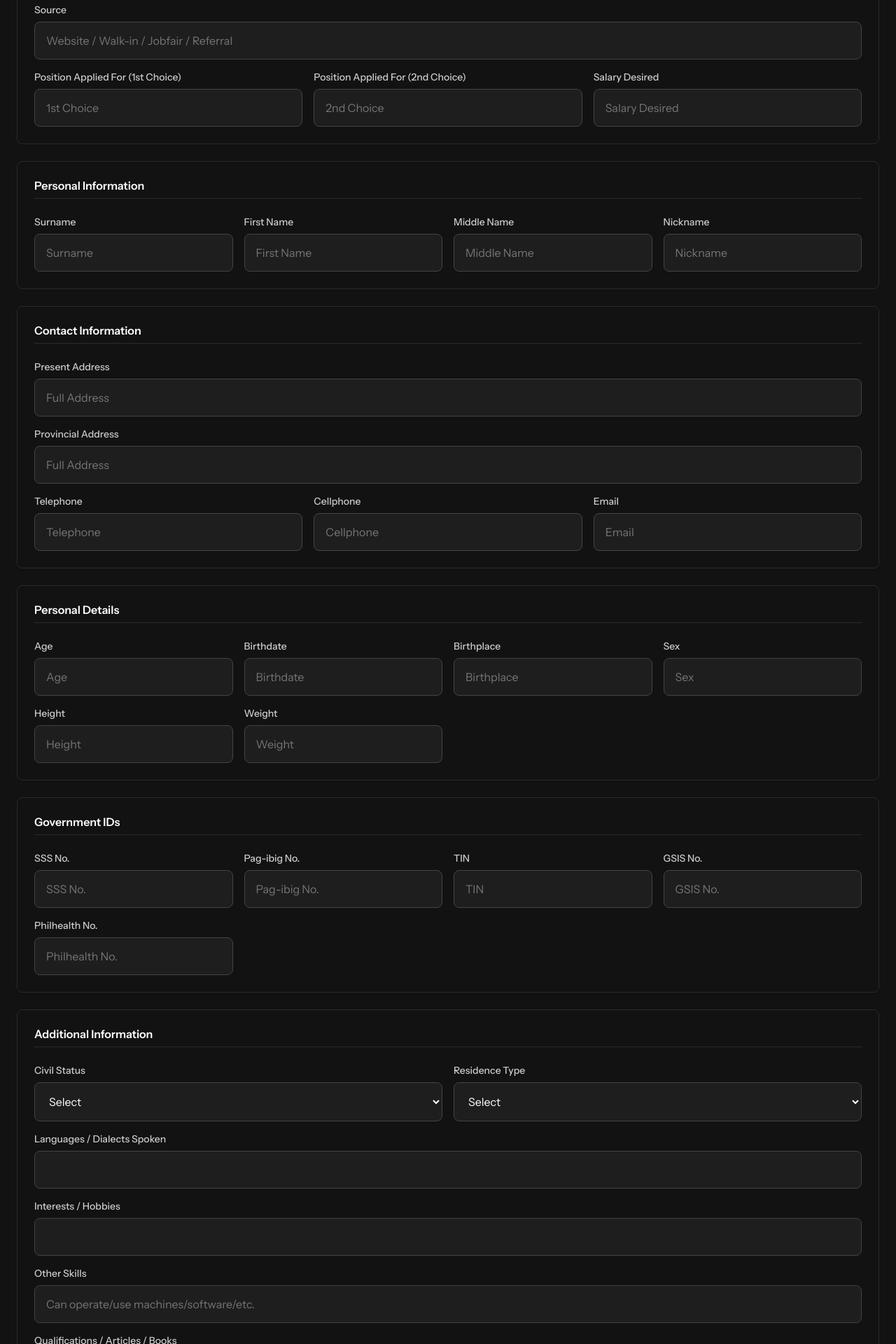
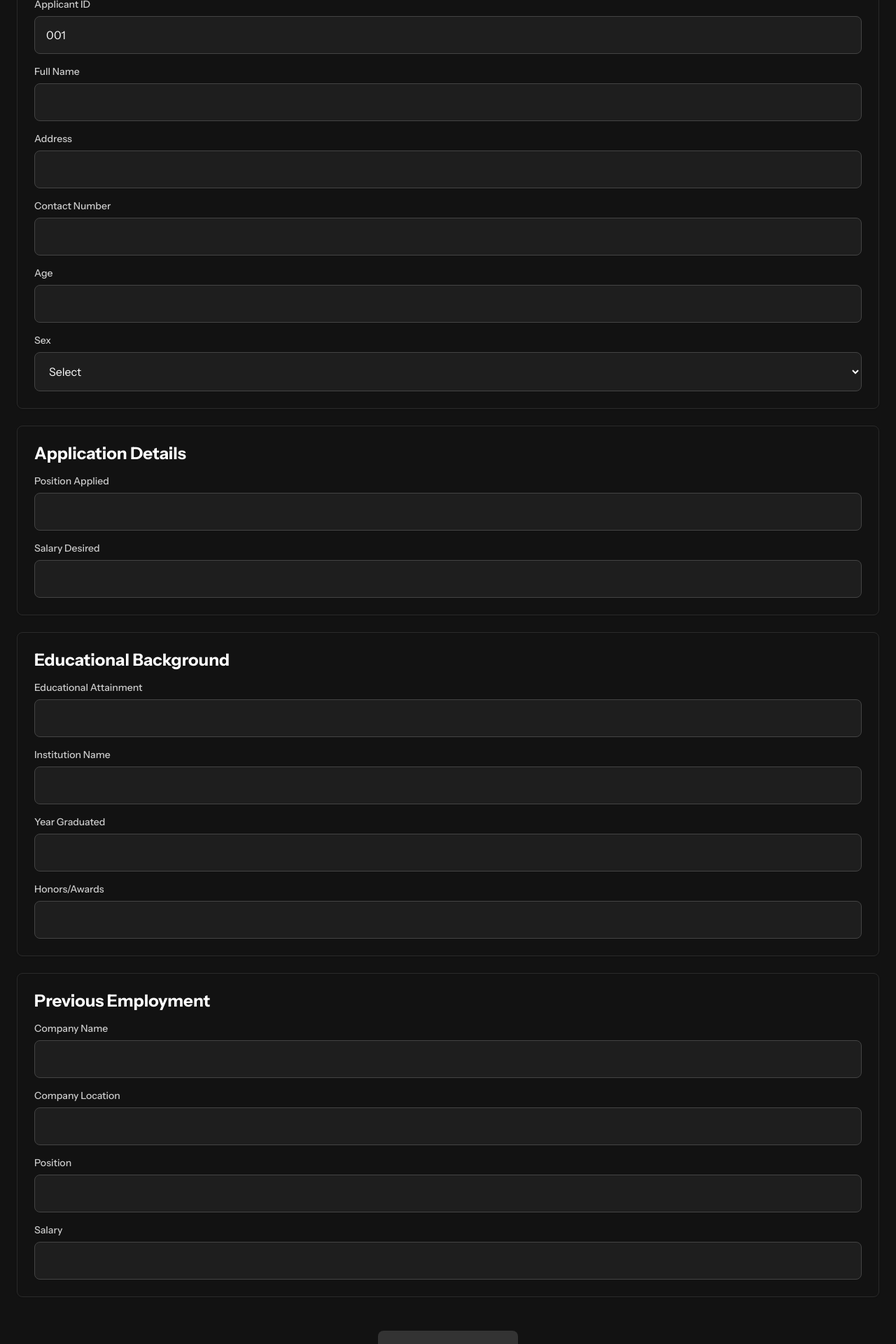
Before and after one commit to antuK3n/IM-Application-WebApp, a Next.js app in the folder apps/web/: page /apply in a window 1280 px wide. Shown: the part 160-2080 px from the top of the page at 70% size. Built offline with nearby package versions, Linux system fonts and the light colour scheme.

Commit message:
refactor

```diff
--- a/apps/web/app/components/ApplicationForm.tsx
+++ b/apps/web/app/components/ApplicationForm.tsx
@@ -1,237 +1,207 @@
-import { Formik, Form, Field } from 'formik';
+'use client';
+
+import { useState } from 'react';
+import { Formik, Form, Field, ErrorMessage } from 'formik';
+import * as Yup from 'yup';
 import styles from '../page.module.css';
+import { useRouter } from 'next/navigation';
+
+const validationSchema = Yup.object({
+  name: Yup.string().required('Name is required'),
+  address: Yup.string().required('Address is required'),
+  contactNumber: Yup.string().required('Contact number is required'),
+  age: Yup.number().required('Age is required').min(18, 'Must be at least 18 years old'),
+  sex: Yup.string().required('Sex is required'),
+  positionApplied: Yup.string().required('Position applied is required'),
+  salaryDesired: Yup.number().required('Salary desired is required'),
+  educationalAttainment: Yup.string().required('Educational attainment is required'),
+  institutionName: Yup.string().required('Institution name is required'),
+  yearGraduated: Yup.number().required('Year graduated is required'),
+  honors: Yup.string(),
+  companyName: Yup.string().required('Company name is required'),
+  companyLocation: Yup.string().required('Company location is required'),
+  position: Yup.string().required('Position is required'),
+  salary: Yup.number().required('Salary is required'),
+});
 
 export default function ApplicationForm() {
+  const router = useRouter();
+  const [message, setMessage] = useState<{ type: 'success' | 'error'; text: string } | null>(null);
+  const [isSubmitting, setIsSubmitting] = useState(false);
+
   return (
     <div className={styles.formContainer}>
       <Formik
         initialValues={{
-          source: '',
-          position1: '',
-          position2: '',
-          salary: '',
-          surname: '',
-          firstName: '',
-          middleName: '',
-          nickname: '',
-          presentAddress: '',
-          provincialAddress: '',
-          contactTel: '',
-          contactCell: '',
-          contactEmail: '',
+          applicantId: '001',
+          name: '',
+          address: '',
+          contactNumber: '',
           age: '',
-          birthdate: '',
-          birthplace: '',
           sex: '',
-          height: '',
-          weight: '',
-          sss: '',
-          pagibig: '',
-          tin: '',
-          gsis: '',
-          philhealth: '',
-          civilStatus: '',
-          residence: '',
-          languages: '',
-          hobbies: '',
-          skills: '',
-          qualifications: '',
-          willingToAssign: '',
-          preferredLocation: '',
+          positionApplied: '',
+          salaryDesired: '',
+          educationalAttainment: '',
+          institutionName: '',
+          yearGraduated: '',
+          honors: '',
+          companyName: '',
+          companyLocation: '',
+          position: '',
+          salary: ''
         }}
-        onSubmit={(values) => {
-          console.log('Form submitted:', values);
+        validationSchema={validationSchema}
+        onSubmit={async (values) => {
+          setIsSubmitting(true);
+          setMessage(null);
+          try {
+            const response = await fetch('/api/applications', {
+              method: 'POST',
+              headers: {
+                'Content-Type': 'application/json',
+              },
+              body: JSON.stringify(values),
+            });
+
+            const data = await response.json();
+
+            if (!response.ok) {
+              throw new Error(data.error || 'Failed to submit application');
+            }
+
+            router.push('/success');
+          } catch (error) {
+            setMessage({
+              type: 'error',
+              text: error instanceof Error ? error.message : 'Failed to submit application',
+            });
+          } finally {
+            setIsSubmitting(false);
+          }
         }}
       >
         {({ isSubmitting }) => (
-          <Form>
+          <Form className={styles.form}>
+            {message && (
+              <div className={`${styles.message} ${styles[message.type]}`}>
+                {message.text}
+              </div>
+            )}
+
             <div className={styles.formSection}>
-              <h2 className={styles.sectionTitle}>Application Information</h2>
+              <h2>Personal Information</h2>
               <div className={styles.formGroup}>
-                <label>Source</label>
-                <Field name="source" placeholder="Website / Walk-in / Jobfair / Referral" />
+                <label htmlFor="applicantId">Applicant ID</label>
+                <Field type="text" id="applicantId" name="applicantId" disabled />
               </div>
-              <div className={styles.formRow}>
+
               <div className={styles.formGroup}>
-                  <label>Position Applied For (1st Choice)</label>
-                  <Field name="position1" placeholder="1st Choice" />
+                <label htmlFor="name">Full Name</label>
+                <Field type="text" id="name" name="name" />
+                <ErrorMessage name="name" component="div" className={styles.error} />
               </div>
+
               <div className={styles.formGroup}>
-                  <label>Position Applied For (2nd Choice)</label>
-                  <Field name="position2" placeholder="2nd Choice" />
+                <label htmlFor="address">Address</label>
+                <Field type="text" id="address" name="address" />
+                <ErrorMessage name="address" component="div" className={styles.error} />
               </div>
+
               <div className={styles.formGroup}>
-                  <label>Salary Desired</label>
-                  <Field name="salary" placeholder="Salary Desired" />
+                <label htmlFor="contactNumber">Contact Number</label>
+                <Field type="text" id="contactNumber" name="contactNumber" />
+                <ErrorMessage name="contactNumber" component="div" className={styles.error} />
               </div>
+
+              <div className={styles.formGroup}>
+                <label htmlFor="age">Age</label>
+                <Field type="number" id="age" name="age" />
+                <ErrorMessage name="age" component="div" className={styles.error} />
+              </div>
+
+              <div className={styles.formGroup}>
+                <label htmlFor="sex">Sex</label>
+                <Field as="select" id="sex" name="sex">
+                  <option value="">Select</option>
+                  <option value="M">Male</option>
+                  <option value="F">Female</option>
+                </Field>
+                <ErrorMessage name="sex" component="div" className={styles.error} />
               </div>
             </div>
 
             <div className={styles.formSection}>
-              <h2 className={styles.sectionTitle}>Personal Information</h2>
-              <div className={styles.formRow}>
+              <h2>Application Details</h2>
               <div className={styles.formGroup}>
-                  <label>Surname</label>
-                  <Field name="surname" placeholder="Surname" />
+                <label htmlFor="positionApplied">Position Applied</label>
+                <Field type="text" id="positionApplied" name="positionApplied" />
+                <ErrorMessage name="positionApplied" component="div" className={styles.error} />
               </div>
+
               <div className={styles.formGroup}>
-                  <label>First Name</label>
-                  <Field name="firstName" placeholder="First Name" />
-                </div>
-                <div className={styles.formGroup}>
-                  <label>Middle Name</label>
-                  <Field name="middleName" placeholder="Middle Name" />
-                </div>
-                <div className={styles.formGroup}>
-                  <label>Nickname</label>
-                  <Field name="nickname" placeholder="Nickname" />
-                </div>
+                <label htmlFor="salaryDesired">Salary Desired</label>
+                <Field type="number" id="salaryDesired" name="salaryDesired" />
+                <ErrorMessage name="salaryDesired" component="div" className={styles.error} />
               </div>
             </div>
 
             <div className={styles.formSection}>
-              <h2 className={styles.sectionTitle}>Contact Information</h2>
+              <h2>Educational Background</h2>
               <div className={styles.formGroup}>
-                <label>Present Address</label>
-                <Field name="presentAddress" placeholder="Full Address" />
+                <label htmlFor="educationalAttainment">Educational Attainment</label>
+                <Field type="text" id="educationalAttainment" name="educationalAttainment" />
+                <ErrorMessage name="educationalAttainment" component="div" className={styles.error} />
               </div>
+
               <div className={styles.formGroup}>
-                <label>Provincial Address</label>
-                <Field name="provincialAddress" placeholder="Full Address" />
+                <label htmlFor="institutionName">Institution Name</label>
+                <Field type="text" id="institutionName" name="institutionName" />
+                <ErrorMessage name="institutionName" component="div" className={styles.error} />
               </div>
-              <div className={styles.formRow}>
+
               <div className={styles.formGroup}>
-                  <label>Telephone</label>
-                  <Field name="contactTel" placeholder="Telephone" />
+                <label htmlFor="yearGraduated">Year Graduated</label>
+                <Field type="number" id="yearGraduated" name="yearGraduated" />
+                <ErrorMessage name="yearGraduated" component="div" className={styles.error} />
               </div>
+
               <div className={styles.formGroup}>
-                  <label>Cellphone</label>
-                  <Field name="contactCell" placeholder="Cellphone" />
-                </div>
-                <div className={styles.formGroup}>
-                  <label>Email</label>
-                  <Field name="contactEmail" placeholder="Email" />
-                </div>
+                <label htmlFor="honors">Honors/Awards</label>
+                <Field type="text" id="honors" name="honors" />
+                <ErrorMessage name="honors" component="div" className={styles.error} />
               </div>
             </div>
 
             <div className={styles.formSection}>
-              <h2 className={styles.sectionTitle}>Personal Details</h2>
-              <div className={styles.formRow}>
+              <h2>Previous Employment</h2>
               <div className={styles.formGroup}>
-                  <label>Age</label>
-                  <Field name="age" placeholder="Age" />
+                <label htmlFor="companyName">Company Name</label>
+                <Field type="text" id="companyName" name="companyName" />
+                <ErrorMessage name="companyName" component="div" className={styles.error} />
               </div>
+
               <div className={styles.formGroup}>
-                  <label>Birthdate</label>
-                  <Field name="birthdate" placeholder="Birthdate" />
+                <label htmlFor="companyLocation">Company Location</label>
+                <Field type="text" id="companyLocation" name="companyLocation" />
+                <ErrorMessage name="companyLocation" component="div" className={styles.error} />
               </div>
+
               <div className={styles.formGroup}>
-                  <label>Birthplace</label>
-                  <Field name="birthplace" placeholder="Birthplace" />
+                <label htmlFor="position">Position</label>
+                <Field type="text" id="position" name="position" />
+                <ErrorMessage name="position" component="div" className={styles.error} />
               </div>
+
               <div className={styles.formGroup}>
-                  <label>Sex</label>
-                  <Field name="sex" placeholder="Sex" />
-                </div>
-                <div className={styles.formGroup}>
-                  <label>Height</label>
-                  <Field name="height" placeholder="Height" />
-                </div>
-                <div className={styles.formGroup}>
-                  <label>Weight</label>
-                  <Field name="weight" placeholder="Weight" />
-                </div>
+                <label htmlFor="salary">Salary</label>
+                <Field type="number" id="salary" name="salary" />
+                <ErrorMessage name="salary" component="div" className={styles.error} />
               </div>
             </div>
 
-            <div className={styles.formSection}>
-              <h2 className={styles.sectionTitle}>Government IDs</h2>
-              <div className={styles.formRow}>
-                <div className={styles.formGroup}>
-                  <label>SSS No.</label>
-                  <Field name="sss" placeholder="SSS No." />
-                </div>
-                <div className={styles.formGroup}>
-                  <label>Pag-ibig No.</label>
-                  <Field name="pagibig" placeholder="Pag-ibig No." />
-                </div>
-                <div className={styles.formGroup}>
-                  <label>TIN</label>
-                  <Field name="tin" placeholder="TIN" />
-                </div>
-                <div className={styles.formGroup}>
-                  <label>GSIS No.</label>
-                  <Field name="gsis" placeholder="GSIS No." />
-                </div>
-                <div className={styles.formGroup}>
-                  <label>Philhealth No.</label>
-                  <Field name="philhealth" placeholder="Philhealth No." />
-                </div>
-              </div>
-            </div>
-
-            <div className={styles.formSection}>
-              <h2 className={styles.sectionTitle}>Additional Information</h2>
-              <div className={styles.formRow}>
-                <div className={styles.formGroup}>
-                  <label>Civil Status</label>
-                  <Field as="select" name="civilStatus">
-                    <option value="">Select</option>
-                    <option value="Single">Single</option>
-                    <option value="Married">Married</option>
-                    <option value="Annulled">Annulled</option>
-                    <option value="Separated">Separated</option>
-                    <option value="Widowed">Widowed</option>
-                  </Field>
-                </div>
-                <div className={styles.formGroup}>
-                  <label>Residence Type</label>
-                  <Field as="select" name="residence">
-                    <option value="">Select</option>
-                    <option value="Own">Staying at own house</option>
-                    <option value="Renting">Renting</option>
-                    <option value="Relatives">Staying with Relatives</option>
-                  </Field>
-                </div>
-              </div>
-              <div className={styles.formGroup}>
-                <label>Languages / Dialects Spoken</label>
-                <Field name="languages" />
-              </div>
-              <div className={styles.formGroup}>
-                <label>Interests / Hobbies</label>
-                <Field name="hobbies" />
-              </div>
-              <div className={styles.formGroup}>
-                <label>Other Skills</label>
-                <Field name="skills" placeholder="Can operate/use machines/software/etc." />
-              </div>
-              <div className={styles.formGroup}>
-                <label>Qualifications / Articles / Books</label>
-                <Field name="qualifications" />
-              </div>
-            </div>
-
-            <div className={styles.formSection}>
-              <h2 className={styles.sectionTitle}>Assignment Preferences</h2>
-              <div className={styles.formRow}>
-                <div className={styles.formGroup}>
-                  <label>Willing to be assigned in province?</label>
-                  <Field as="select" name="willingToAssign">
-                    <option value="">Select</option>
-                    <option value="Yes">Yes</option>
-                    <option value="No">No</option>
-                  </Field>
-                </div>
-                <div className={styles.formGroup}>
-                  <label>Preferred Location</label>
-                  <Field name="preferredLocation" placeholder="If yes, preferred location" />
-                </div>
-              </div>
-            </div>
-
-            <button type="submit" disabled={isSubmitting}>Submit Application</button>
+            <button type="submit" className={styles.submitButton} disabled={isSubmitting}>
+              {isSubmitting ? 'Submitting...' : 'Submit Application'}
+            </button>
           </Form>
         )}
       </Formik>
```
Lines whose indentation alone changed are shown as unchanged.
